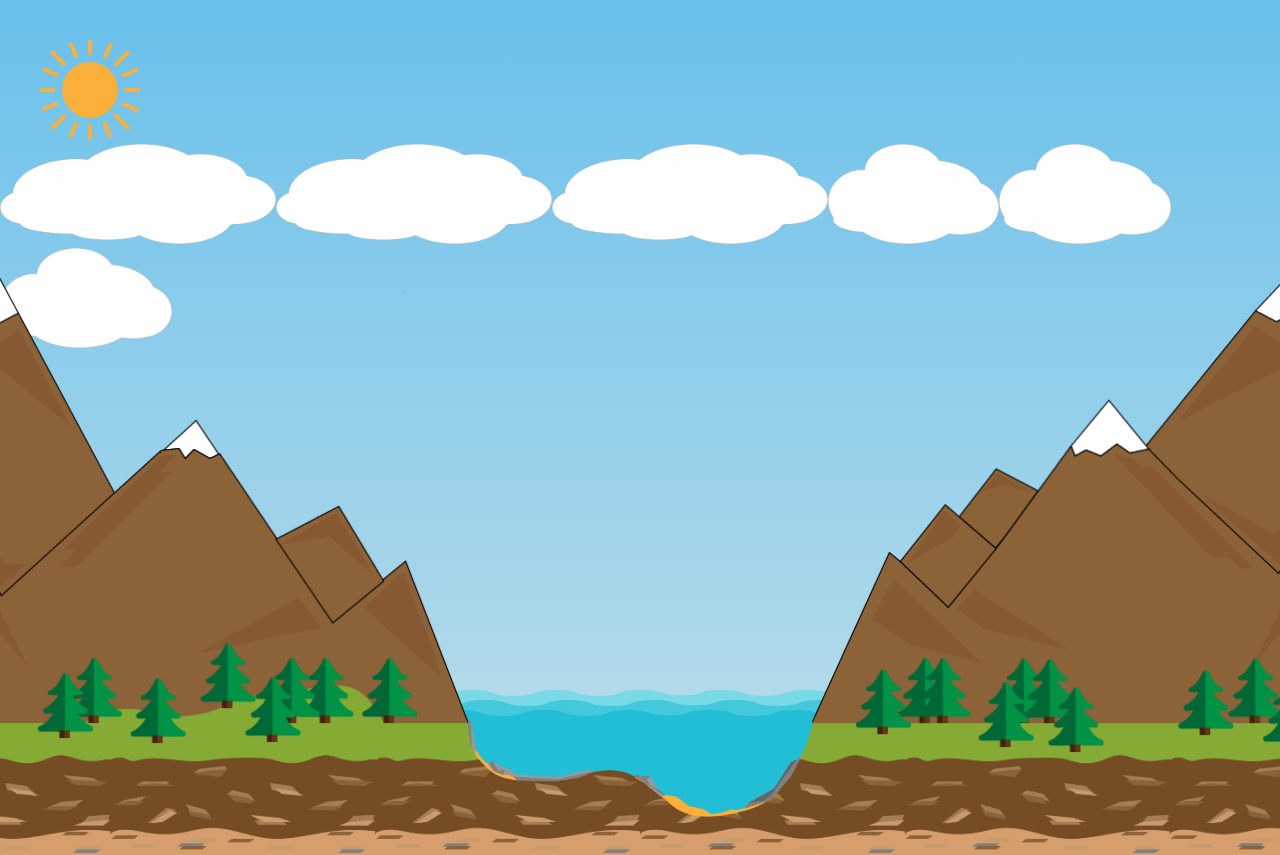
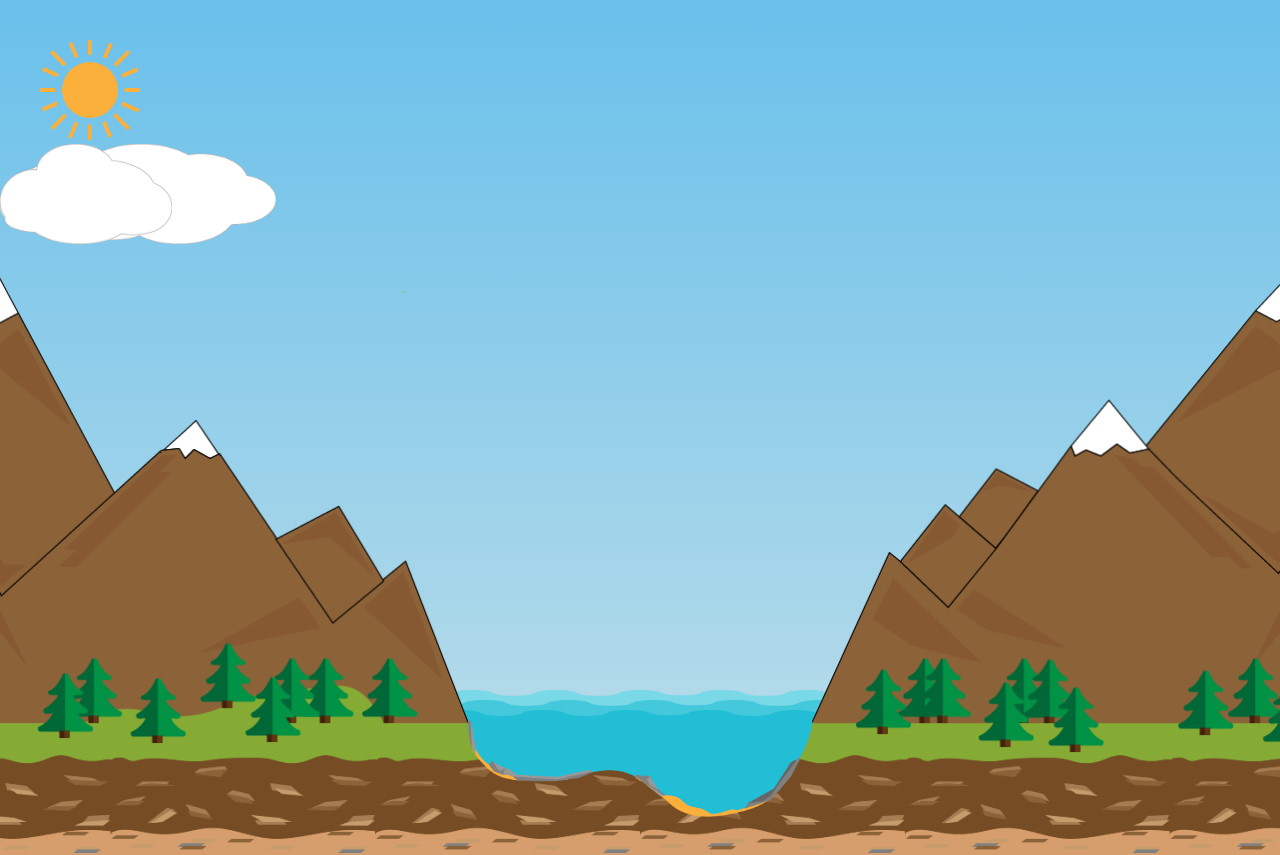
Before and after one commit to kgorbell/myPortfolio, a React (Create React App) app in the folder my-portfolio/: page / in a window 1280 px wide. Shown: the top 855 px of the page. Built offline with nearby package versions, Linux system fonts and the light colour scheme.

Commit message:
GSAP and react-transition-group added to prepare for animations on jumbotron

```diff
--- a/my-portfolio/package.json
+++ b/my-portfolio/package.json
@@ -3,12 +3,14 @@
   "version": "0.1.0",
   "private": true,
   "dependencies": {
+    "gsap": "^2.1.1",
     "less": "^3.9.0",
     "less-watch-compiler": "^1.13.0",
     "react": "^16.7.0",
     "react-dom": "^16.7.0",
     "react-router-dom": "^4.3.1",
-    "react-scripts": "2.1.1"
+    "react-scripts": "2.1.1",
+    "react-transition-group": "^2.6.0"
   },
   "scripts": {
     "start": "react-scripts start",
--- a/my-portfolio/public/index.html
+++ b/my-portfolio/public/index.html
@@ -36,5 +36,9 @@
       To begin the development, run `npm start` or `yarn start`.
       To create a production bundle, use `npm run build` or `yarn build`.
     -->
+
+    <!-- Script tag for GreenSock Tween Max animations -->
+    <!-- <script src="https://cdnjs.cloudflare.com/ajax/libs/gsap/2.0.2/TweenMax.min.js"></script>
+    <script src="../src/Components/Jumbotron.js"></script> -->
   </body>
 </html>
--- a/my-portfolio/src/Components/Jumbotron.js
+++ b/my-portfolio/src/Components/Jumbotron.js
@@ -3,7 +3,6 @@ import React, { Component } from 'react';
 import Cloud1 from '../images/cloud1.png';
 import Cloud2 from '../images/cloud2.png';
 import Sun from '../images/sun.png';
-import Tree from '../images/tree.png';
 import Mtns_left from '../images/mountains_left.png';
 import Mtns_right from '../images/mountains_right.png';
 import Waves_lt from '../images/waves_light.png';
@@ -11,13 +10,24 @@ import Waves_med from '../images/waves_med.png';
 import Waves_dark from '../images/waves_dark.png';
 import Lake from '../images/lake.png';
 import Ground from '../images/ground.png';
+import { TimeLineLite } from 'gsap';
 
 class Jumbotron extends Component {
-    constructor() {
-        super();
+    constructor(props) {
+        super(props);
         this.state = {
 
         }
+    }
+
+    animate = () => {
+        let animation = new TimeLineLite()
+        animation
+            .to(this.box, 1, { x:200 })
+    }
+
+    componentDidMount() {
+
     }
 
     render() {
--- a/my-portfolio/src/Styles/css/index.css
+++ b/my-portfolio/src/Styles/css/index.css
@@ -38,8 +38,14 @@ code {
   margin-top: 40px;
   margin-left: 40px;
 }
+.jumbotron .scenery .air .clouds {
+  position: relative;
+}
 .jumbotron .scenery .air .clouds .cloud {
   height: 100px;
+  position: absolute;
+  top: 0;
+  left: 0;
 }
 .jumbotron .scenery .mountains {
   display: flex;
--- a/my-portfolio/src/Styles/less/jumbotron.less
+++ b/my-portfolio/src/Styles/less/jumbotron.less
@@ -27,9 +27,13 @@
             }
 
             .clouds {
+                position: relative;
 
                 .cloud {
                     height: 100px;
+                    position: absolute;
+                    top: 0;
+                    left: 0;
                 }
             }
         }
```
Also changed, not shown: 1 other file (tests, documents, lock files or other folders).
